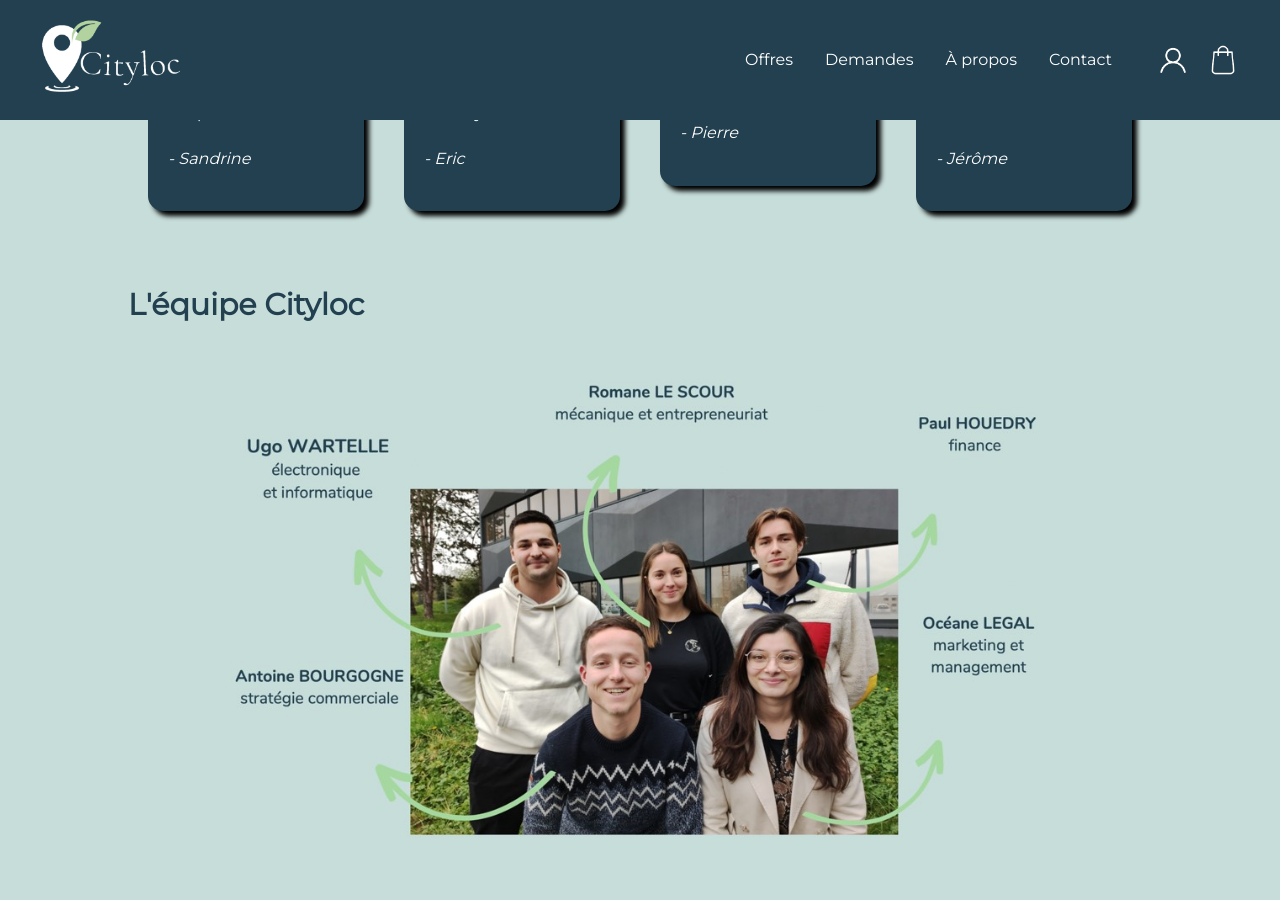
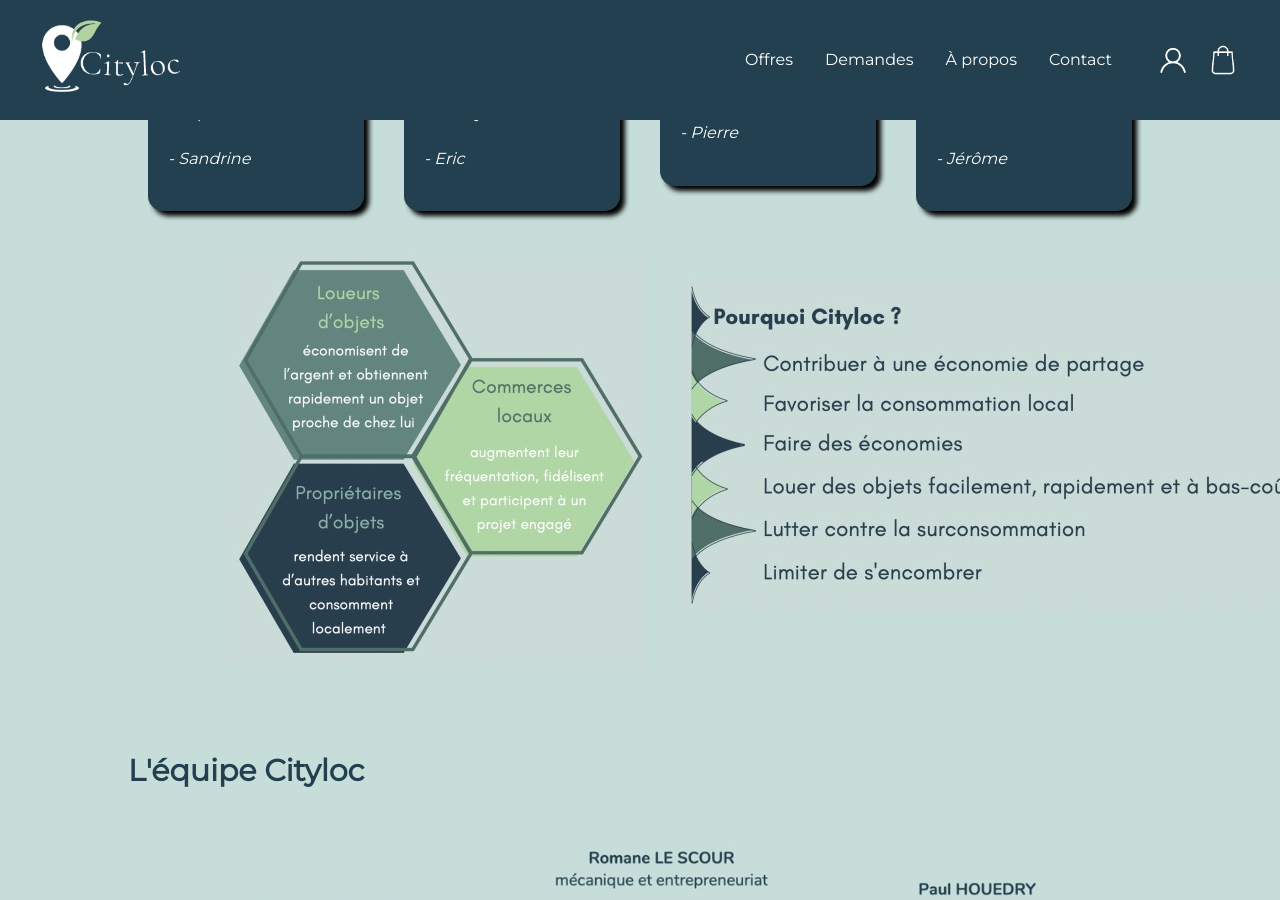
Before and after one commit to TabLockFR/cityloc-base, a Jekyll site: the page built from index.html, in a window 1280 px wide and 900 px high, scrolled down 473 px. Built offline with Jekyll 4.4.1, drawn with Linux system fonts in a browser that asks for light colours.

Commit message:
Update index.html

```diff
--- a/index.html
+++ b/index.html
@@ -144,6 +144,12 @@
   </div>
 </div>
 
+<!-- OBJECTIFS -->
+
+<div class="imgAccueilObjectifs">
+  <img src="https://tablockfr.github.io/cityloc-base/imgs/objectifs-cityloc.jpg" alt="équipe Cityloc">
+</div>
+
 <!-- TEAM -->
 
 <h2>L'équipe Cityloc</h2>
```
